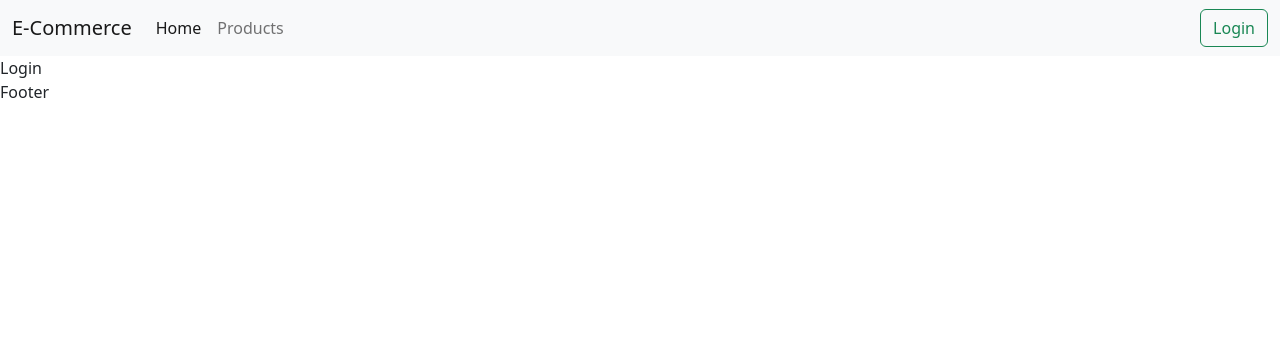
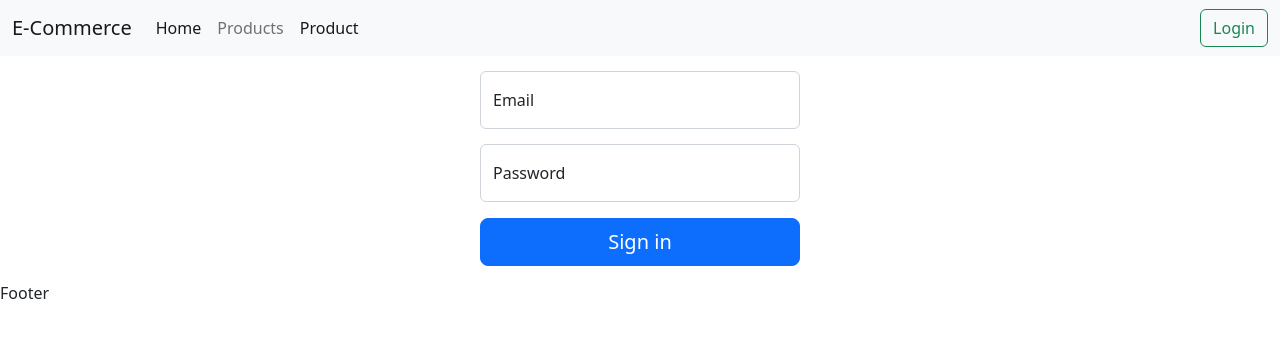
Before and after one commit to Smitgamit/redux-toolkit-structure, a React (Create React App) app: page /product in a window 1280 px wide. Shown: the top 338 px of the page. Built offline with nearby package versions, Linux system fonts and the light colour scheme.

Commit message:
setup-redux-toolkit

```diff
--- a/package.json
+++ b/package.json
@@ -3,6 +3,7 @@
   "version": "0.1.0",
   "private": true,
   "dependencies": {
+    "@reduxjs/toolkit": "^1.9.1",
     "@testing-library/jest-dom": "^5.16.5",
     "@testing-library/react": "^13.4.0",
     "@testing-library/user-event": "^13.5.0",
@@ -10,6 +11,7 @@
     "bootstrap": "^5.2.3",
     "react": "^18.2.0",
     "react-dom": "^18.2.0",
+    "react-redux": "^8.0.5",
     "react-router-dom": "^6.6.1",
     "react-scripts": "5.0.1",
     "web-vitals": "^2.1.4"
--- a/src/App.css
+++ b/src/App.css
@@ -36,3 +36,24 @@
     transform: rotate(360deg);
   }
 }
+
+.form-signin {
+  max-width: 350px;
+  padding: 15px;
+}
+
+.form-signin .form-floating:focus-within {
+  z-index: 2;
+}
+
+.form-signin input[type="email"] {
+  margin-bottom: -1px;
+  /* border-bottom-right-radius: 0; */
+  /* border-bottom-left-radius: 0; */
+}
+
+.form-signin input[type="password"] {
+  margin-bottom: 10px;
+  /* border-top-left-radius: 0; */
+  /* border-top-right-radius: 0; */
+}
--- a/src/App.js
+++ b/src/App.js
@@ -16,6 +16,18 @@ function App() {
         <Route element={<Layout />}>
           <Route path="/" element={<Home />} />
           {
+            appRoutes.map((route, idx) => {
+              return route.element ? (
+                <Route
+                  key={idx}
+                  path={route.path}
+                  name={route.name}
+                  element={<route.element />}
+                />
+              ) : null;
+            })
+          }
+          {
             false ?
               protectedRoutes.map((route, idx) => {
                 return route.element ? (
@@ -25,10 +37,9 @@ function App() {
                     name={route.name}
                     element={<route.element />}
                   />
-                ) : <Route path="*" element={<PageNotFound />} />
+                ) : null;
               })
-              :
-              <Route path="*" element={<Login />} />
+              : <Route path="*" element={<Login />} />
           }
           <Route path="*" element={<PageNotFound />} />
         </Route>
--- a/src/app/store.js
+++ b/src/app/store.js
@@ -1 +1,9 @@
 import { configureStore } from '@reduxjs/toolkit';
+import authReducer from '../features/auth/authSlice';
+
+const store = configureStore({
+    reducer: {
+        auth: authReducer
+    }
+})
+export default store
--- a/src/components/form/InputField.js
+++ b/src/components/form/InputField.js
@@ -2,8 +2,18 @@ import React from 'react'
 
 export default function InputField({ type, value, placeHolder, onChangeHandler, name, className }) {
     return (
-        <div>
+        <div className='form-floating mb-3'>
             <input
+                type={type}
+                name={name}
+                value={value}
+                className={className}
+                id={name + 'Floating'}
+                placeholder={placeHolder}
+                onChange={onChangeHandler}
+            />
+            <label htmlFor={name + 'Floating'}>{placeHolder}</label>
+            {/* <input
                 type={type}
                 name={name}
                 value={value}
@@ -11,7 +21,7 @@ export default function InputField({ type, value, placeHolder, onChangeHandler,
                 id={name}
                 placeholder={placeHolder}
                 onChange={onChangeHandler}
-            />
+            /> */}
         </div>
     )
 }
--- a/src/components/layout/Header.js
+++ b/src/components/layout/Header.js
@@ -19,6 +19,9 @@ export default function Header() {
                             <li className="nav-item" >
                                 <Link to={'/products'} className={location.pathname === '/products' ? "nav-link active" : "nav-link"} >Products</Link>
                             </li>
+                            <li className="nav-item" >
+                                <Link to={'/product'} className={location.pathname === '/product' ? "nav-link active" : "nav-link"} >Product</Link>
+                            </li>
                         </ul>
                         <form className="d-flex">
                             <Link to={'/login'} className="btn btn-outline-success" type="submit">Login</Link>
--- /dev/null
+++ b/src/features/auth/authSlice.js
@@ -0,0 +1,52 @@
+import { createAsyncThunk, createSlice } from '@reduxjs/toolkit'
+import axios from 'axios'
+const baseUrl = process.env.REACT_APP_BACKEND_URL
+
+
+const initialState = {
+    loading: false,
+    userInfo: {}, // for user object
+    userToken: null, // for storing the JWT
+    error: null,
+    success: false, // for monitoring the registration process.
+}
+
+export const userLogin = createAsyncThunk(
+    'auth/login',
+    async ({ email, password }, { rejectWithValue }) => {
+        try {
+            // configure header's Content-Type as JSON
+            const config = {
+                headers: {
+                    'Content-Type': 'application/json',
+                },
+            }
+            const { data } = await axios.post(
+                `${baseUrl}auth/login`,
+                { email, password },
+                config
+            )
+            // store user's token in local storage
+            localStorage.setItem('userToken', data.userToken)
+            return data
+        } catch (error) {
+            // return custom error message from API if any
+            if (error.response && error.response.data.message) {
+                return rejectWithValue(error.response.data.message)
+            } else {
+                return rejectWithValue(error.message)
+            }
+        }
+    }
+)
+
+const authSlice = createSlice({
+    name: 'auth',
+    initialState,
+    reducers: {},
+    extraReducers: {
+
+    },
+})
+
+export default authSlice.reducer
--- a/src/index.js
+++ b/src/index.js
@@ -3,11 +3,15 @@ import ReactDOM from 'react-dom/client';
 import './index.css';
 import App from './App';
 import reportWebVitals from './reportWebVitals';
+import store from './app/store';
+import { Provider } from 'react-redux'
 
 const root = ReactDOM.createRoot(document.getElementById('root'));
 root.render(
   <React.StrictMode>
-    <App />
+    <Provider store={store}>
+      <App />
+    </Provider>
   </React.StrictMode>
 );
 
--- a/src/pages/Login.js
+++ b/src/pages/Login.js
@@ -1,7 +1,43 @@
-import React from 'react'
+import React, { useState } from 'react'
+import InputField from '../components/form/InputField'
 
 export default function Login() {
+    const [loginDetail, setLoginDetail] = useState({
+        email: '',
+        password: ''
+    })
+    function onChangeHandler(event) {
+        event.preventDefault()
+        const { name, value } = event.target;
+        setLoginDetail((prevState) => ({ ...prevState, [name]: value }))
+    }
+    function handleLogin(event) {
+        event.preventDefault()
+        alert('login')
+    }
     return (
-        <div>Login</div>
+        <div>
+            <main className="form-signin w-100 m-auto">
+                <form>
+                    <InputField
+                        name={"email"}
+                        value={loginDetail.email}
+                        type="email"
+                        className="form-control"
+                        placeHolder={"Email"}
+                        onChangeHandler={onChangeHandler}
+                    />
+                    <InputField
+                        name={"password"}
+                        value={loginDetail.password}
+                        type="password"
+                        className="form-control"
+                        placeHolder={"Password"}
+                        onChangeHandler={onChangeHandler}
+                    />
+                    <button onClick={handleLogin} className="w-100 btn btn-lg btn-primary" type="submit">Sign in</button>
+                </form>
+            </main>
+        </div>
     )
 }
--- /dev/null
+++ b/src/pages/Product.js
@@ -0,0 +1,7 @@
+import React from 'react'
+
+export default function Product() {
+    return (
+        <div>Product</div>
+    )
+}
--- /dev/null
+++ b/src/pages/Profile.js
@@ -0,0 +1,7 @@
+import React from 'react'
+
+export default function Profile() {
+    return (
+        <div>Profile</div>
+    )
+}
--- a/src/routes/Routes.js
+++ b/src/routes/Routes.js
@@ -1,10 +1,16 @@
 import Home from "../pages/Home"
+import Login from "../pages/Login"
+import Product from "../pages/Product"
 import Products from "../pages/Products"
+import Profile from "../pages/Profile"
 
 export const protectedRoutes = [
     { path: '/products', element: Products },
+    { path: '/product', element: Product },
+    { path: '/profile', element: Profile },
 ]
 
 export const appRoutes = [
     { path: '/', element: Home },
+    { path: '/login', element: Login },
 ]
```
Also changed, not shown: 2 other files (tests, documents, lock files or other folders).
